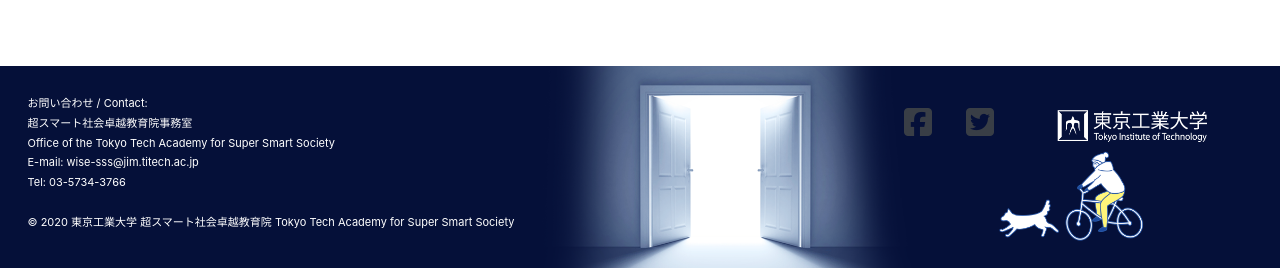
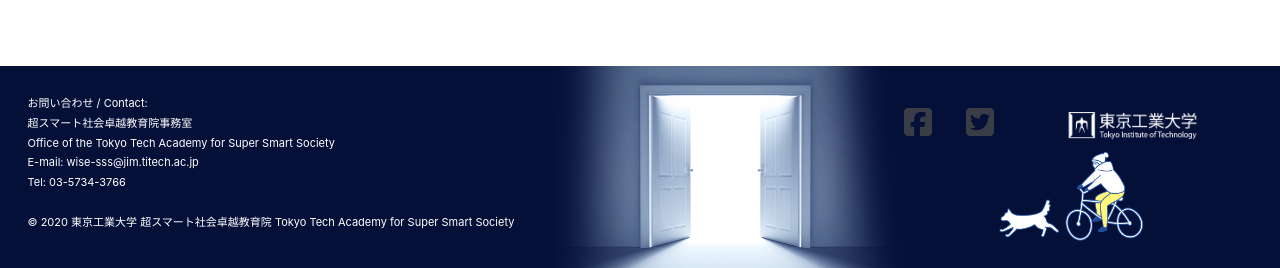
Before and after one commit to fl1d/w0ex.github.io, a Jekyll site: the page built from _pages/home.md, in a window 1280 px wide. Shown: the part 1230-1498 px from the top of the page. Built offline with Jekyll 4.4.1, drawn with Linux system fonts in a browser that asks for light colours; cached includes are drawn as plain includes; nearby versions of some CDN libraries.

Commit message:
Update footer.html

```diff
--- a/_includes/footer.html
+++ b/_includes/footer.html
@@ -39,6 +39,6 @@
                </a>
         <td style="border:none;" width="20%" align="center">
            <font size="6">
-              <a href="https://www.titech.ac.jp/"><img src="/assets/images/logo_titech.png" width="70%" height="70%" />
+              <a href="https://www.titech.ac.jp/"><img src="/assets/images/logo_titech.png" width="60%" height="60%" />
                 </a>
 </div>
```
